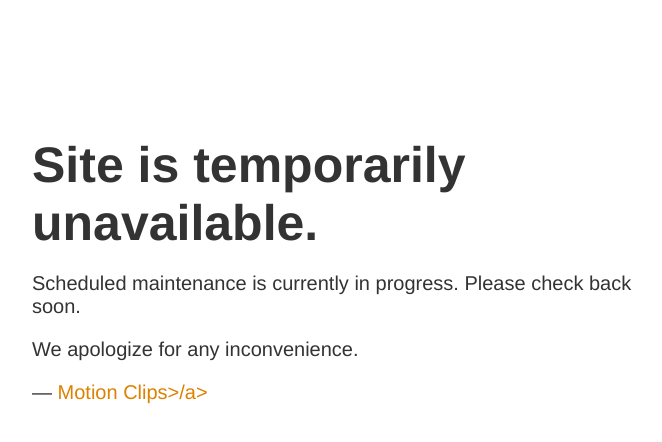
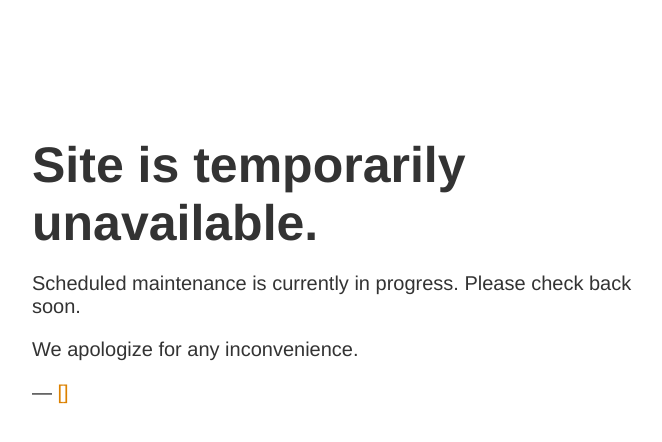
Before and after one commit to tonygkent/herestofred, a plain HTML site: page index.html in a window 1280 px wide. Shown: the whole page, without its empty margins (283-945 px from the left). Drawn offline with Linux system fonts and the light colour scheme.

Commit message:
Update index.html

```diff
--- a/index.html
+++ b/index.html
@@ -20,7 +20,7 @@
             <h1>Site is temporarily unavailable.</h1>
             <p>Scheduled maintenance is currently in progress. Please check back soon.</p>
             <p>We apologize for any inconvenience.</p>
-            <p id="signature">&mdash; <a href="mailto:admin@motionclips.co.uk">Motion Clips>/a></p>
+            <p id="signature">&mdash; <a href="mailto:[Email]">[]</a></p>
         </article>
     </body>
 </html>
```
